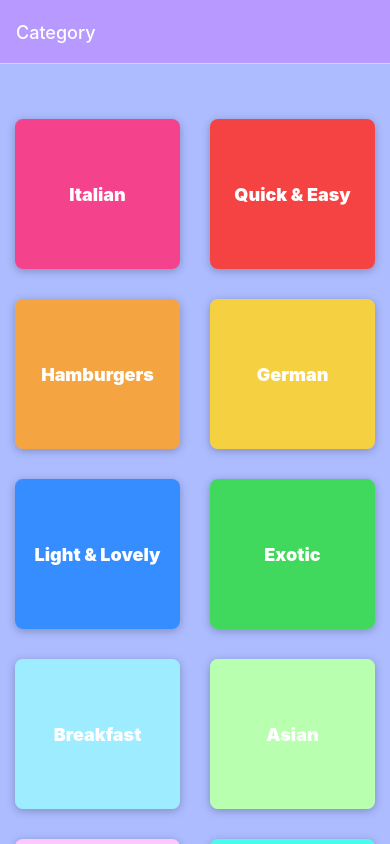
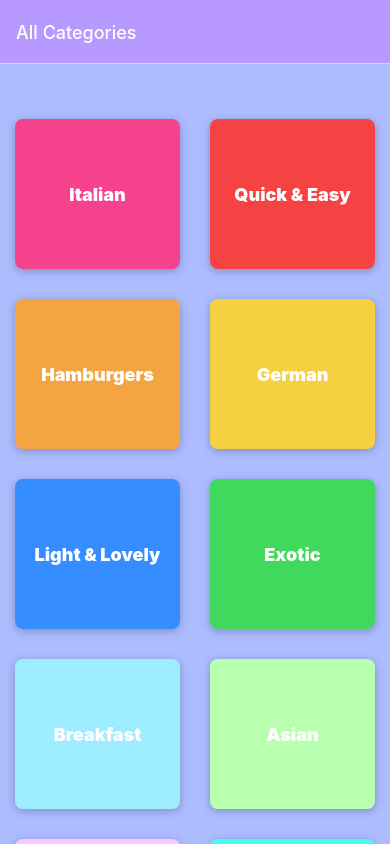
Before and after one commit to JustVibhor/Recipyr, a React Native app: screen / in a window 390 px wide. Built offline with nearby package versions, Linux system fonts and the light colour scheme.

Commit message:
For common styling on all screens

```diff
--- a/App.js
+++ b/App.js
@@ -11,14 +11,18 @@ export default function App() {
   return (
     <>
       <NavigationContainer>
-        <Stack.Navigator>
+        <Stack.Navigator
+          screenOptions={{
+            headerStyle: { backgroundColor: "#B799FF" },
+            headerTintColor: "white",
+            contentStyle: { backgroundColor: "#ACBCFF" },
+          }}
+        >
           <Stack.Screen
             name="Category"
             component={HomePage}
             options={{
-              headerStyle: { backgroundColor: "#B799FF" },
-              headerTintColor: "white",
-              contentStyle: { backgroundColor: "#ACBCFF" },
+              title: "All Categories",
             }}
           />
           <Stack.Screen name="MealsOverview" component={MealsOverviewScreen} />
```
